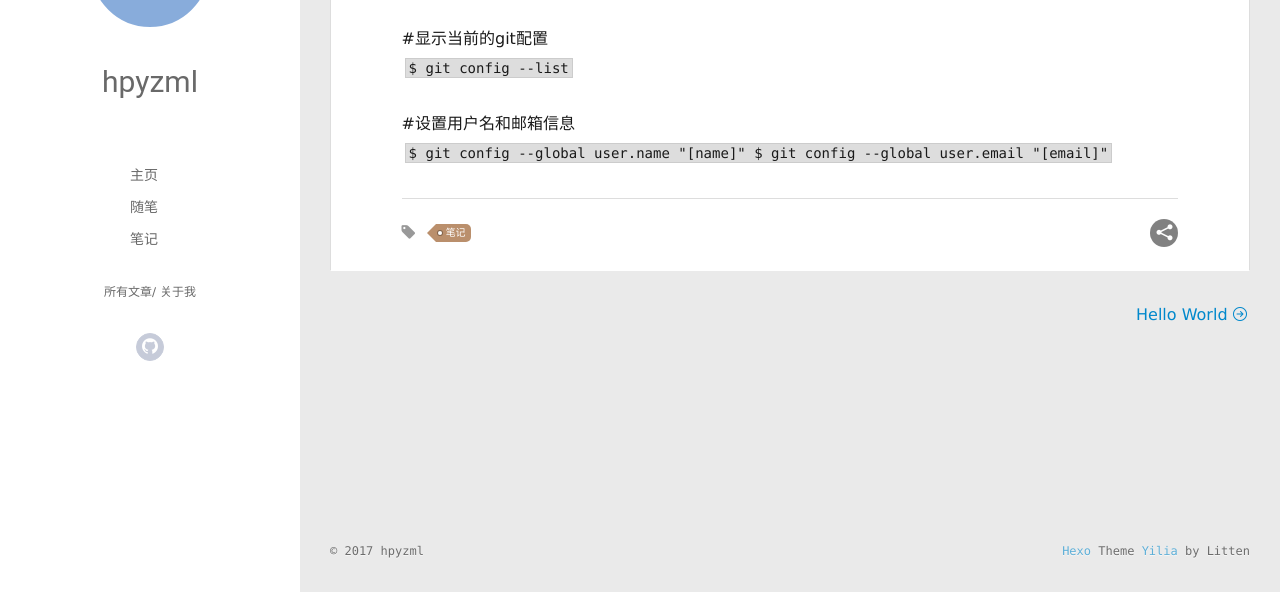
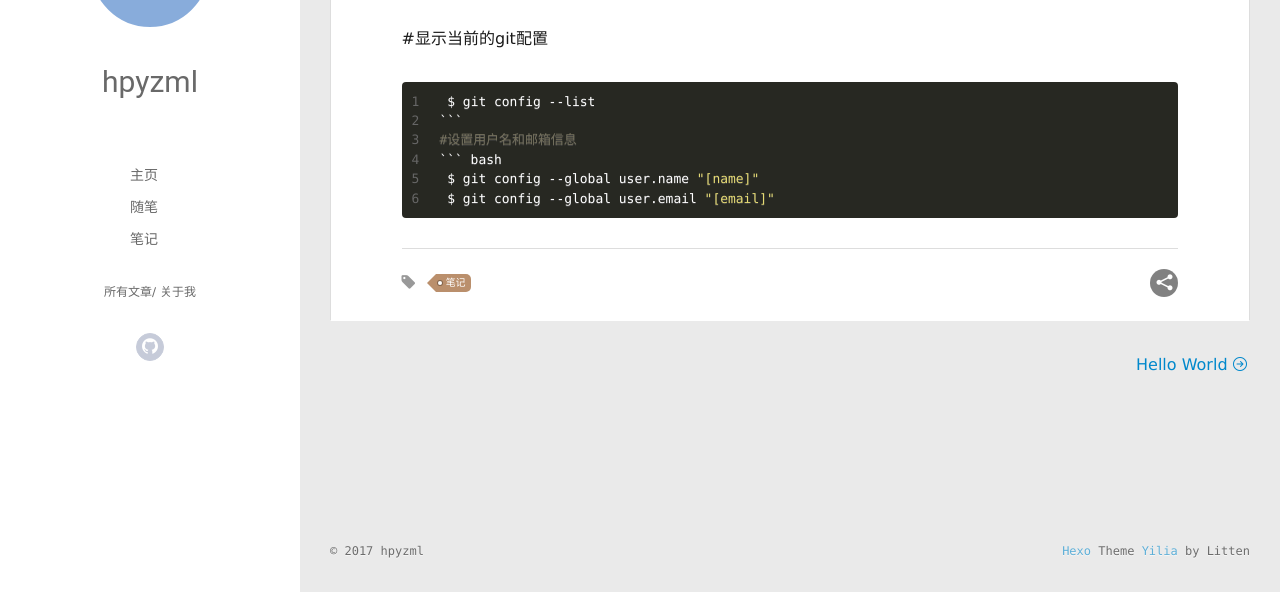
Before and after one commit to theLuckyThree/theLuckyThree.github.io, a plain HTML site: page 2017/08/10/first-blog/index.html in a window 1280 px wide. Shown: the part 208-800 px from the top of the page. Drawn offline with Linux system fonts and the light colour scheme.

Commit message:
Site updated: 2017-08-11 16:19:40

````diff
--- a/2017/08/10/first-blog/index.html
+++ b/2017/08/10/first-blog/index.html
@@ -8,17 +8,17 @@
   <link rel="dns-prefetch" href="http://yoursite.com">
   <title>常用git命令收集 | Hexo</title>
   <meta name="viewport" content="width=device-width, initial-scale=1, maximum-scale=1">
-  <meta name="description" content="通过对git的学习以及参考相关资料收集了一些常用的git命令 1. 配置#显示当前的git配置$ git config --list  #设置用户名和邮箱信息$ git config --global user.name &amp;quot;[name]&amp;quot;   $ git config --global user.email &amp;quot;[email]&amp;quot;">
+  <meta name="description" content="通过对git的学习以及参考相关资料收集了一些常用的git命令 1. 配置#显示当前的git配置123456 $ git config --list ``` #设置用户名和邮箱信息``` bash $ git config --global user.name &quot;[name]&quot; $ git config --global user.email &quot;[email]&quot;">
 <meta name="keywords" content="笔记">
 <meta property="og:type" content="article">
 <meta property="og:title" content="常用git命令收集">
 <meta property="og:url" content="http://yoursite.com/2017/08/10/first-blog/index.html">
 <meta property="og:site_name" content="Hexo">
-<meta property="og:description" content="通过对git的学习以及参考相关资料收集了一些常用的git命令 1. 配置#显示当前的git配置$ git config --list  #设置用户名和邮箱信息$ git config --global user.name &amp;quot;[name]&amp;quot;   $ git config --global user.email &amp;quot;[email]&amp;quot;">
-<meta property="og:updated_time" content="2017-08-11T08:14:44.702Z">
+<meta property="og:description" content="通过对git的学习以及参考相关资料收集了一些常用的git命令 1. 配置#显示当前的git配置123456 $ git config --list ``` #设置用户名和邮箱信息``` bash $ git config --global user.name &quot;[name]&quot; $ git config --global user.email &quot;[email]&quot;">
+<meta property="og:updated_time" content="2017-08-11T08:18:52.184Z">
 <meta name="twitter:card" content="summary">
 <meta name="twitter:title" content="常用git命令收集">
-<meta name="twitter:description" content="通过对git的学习以及参考相关资料收集了一些常用的git命令 1. 配置#显示当前的git配置$ git config --list  #设置用户名和邮箱信息$ git config --global user.name &amp;quot;[name]&amp;quot;   $ git config --global user.email &amp;quot;[email]&amp;quot;">
+<meta name="twitter:description" content="通过对git的学习以及参考相关资料收集了一些常用的git命令 1. 配置#显示当前的git配置123456 $ git config --list ``` #设置用户名和邮箱信息``` bash $ git config --global user.name &quot;[name]&quot; $ git config --global user.email &quot;[email]&quot;">
 
     <link rel="alternative" href="/atom.xml" title="Hexo" type="application/atom+xml">
 
@@ -165,9 +165,7 @@
     <div class="article-entry" itemprop="articleBody">
 
         <p>通过对git的学习以及参考相关资料收集了一些常用的git命令</p>
-<h3 id="1-配置"><a href="#1-配置" class="headerlink" title="1. 配置"></a>1. 配置</h3><p>#显示当前的git配置<br><code>$ git config --list</code> </p>
-<p>#设置用户名和邮箱信息<br><code>$ git config --global user.name &quot;[name]&quot;
-  $ git config --global user.email &quot;[email]&quot;</code></p>
+<h3 id="1-配置"><a href="#1-配置" class="headerlink" title="1. 配置"></a>1. 配置</h3><p>#显示当前的git配置<br><figure class="highlight bash"><table><tr><td class="gutter"><pre><div class="line">1</div><div class="line">2</div><div class="line">3</div><div class="line">4</div><div class="line">5</div><div class="line">6</div></pre></td><td class="code"><pre><div class="line"> $ git config --list </div><div class="line">``` </div><div class="line"><span class="comment">#设置用户名和邮箱信息</span></div><div class="line">``` bash</div><div class="line"> $ git config --global user.name <span class="string">"[name]"</span></div><div class="line"> $ git config --global user.email <span class="string">"[email]"</span></div></pre></td></tr></table></figure></p>
 
 
 
````
Also changed, not shown: index.html (+1 -3 lines).
